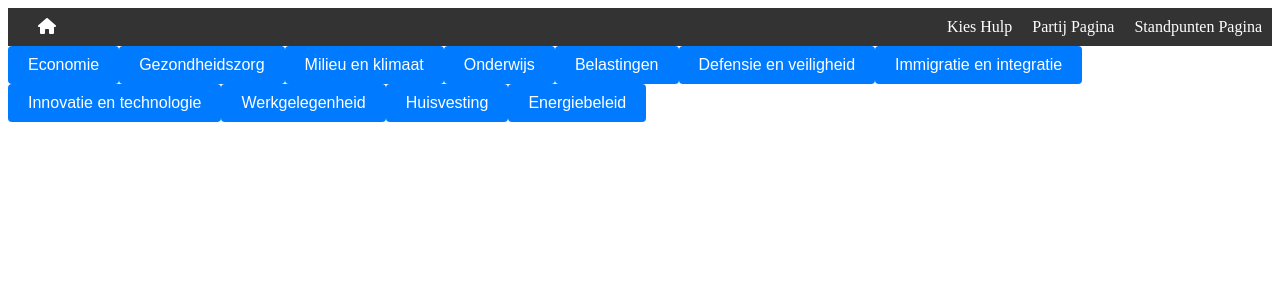
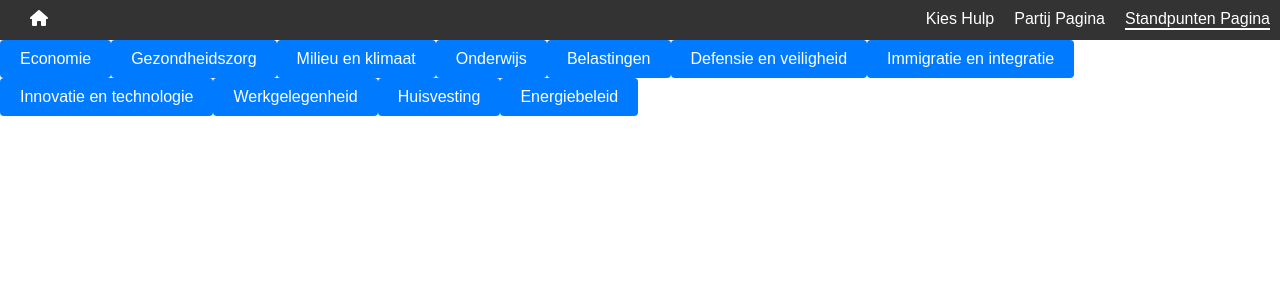
Before and after one commit to Haikotjo/Stemmen, a React (Create React App) app: page /standpunten-pagina in a window 1280 px wide. Shown: the top 300 px of the page. Built offline with nearby package versions, Linux system fonts and the light colour scheme.

Commit message:
mixins, reset en Navlinks gemaakt

```diff
--- a/src/App.js
+++ b/src/App.js
@@ -1,5 +1,6 @@
 import React from 'react';
 import AppRoutes from './routes/Routes';
+import './styles/globals.scss';
 
 function App() {
     return (
--- a/src/Components/NavBar/NavBar.js
+++ b/src/Components/NavBar/NavBar.js
@@ -1,22 +1,41 @@
 import React from 'react';
-import { Link } from 'react-router-dom';
+import { NavLink } from 'react-router-dom';
 import styles from './NavBar.module.scss';
 import { FontAwesomeIcon } from '@fortawesome/react-fontawesome';
 import { faHome } from '@fortawesome/free-solid-svg-icons';
 
 function NavBar() {
+    console.log(styles);
     return (
         <div className={styles.navbar}>
             <div className={styles.container}>
                 <div className={styles.icon}>
-                    <Link to="/">
+                    <NavLink to="/" exact>
                         <FontAwesomeIcon icon={faHome} color="white" />
-                    </Link>
+                    </NavLink>
                 </div>
                 <div className={styles.links}>
-                    <Link to="/kies-hulp">Kies Hulp</Link>
-                    <Link to="/partij-pagina">Partij Pagina</Link>
-                    <Link to="/standpunten-pagina">Standpunten Pagina</Link>
+                    <NavLink
+                        to="/kies-hulp"
+                        className={({ isActive }) => isActive ? `${styles.link} ${styles.active}` : styles.link}
+                    >
+                        Kies Hulp
+                    </NavLink>
+                    <NavLink
+                        to="/partij-pagina"
+                        className={({ isActive }) => isActive ? `${styles.link} ${styles.active}` : styles.link}
+                    >
+                        Partij Pagina
+                    </NavLink>
+
+                    <NavLink
+                        to="/standpunten-pagina"
+                        className={({ isActive }) => isActive ? `${styles.link} ${styles.active}` : styles.link}
+                    >
+                        Standpunten Pagina
+                    </NavLink>
+
+
                 </div>
             </div>
         </div>
--- a/src/Components/NavBar/NavBar.module.scss
+++ b/src/Components/NavBar/NavBar.module.scss
@@ -1,12 +1,11 @@
+@import '../../styles/globals';
+.active {
+  border-bottom: 2px solid white;
+}
 .navbar {
   width: 100%;
   background-color: #333;
   color: white;
-  a {
-    color: white; // kleur van de links
-    text-decoration: none; // verwijdert de onderstreping
-  }
-}
 
   .container {
     max-width: 1440px;
@@ -14,14 +13,19 @@
     display: flex;
     justify-content: space-between;
     padding: 10px;
-}
 
     .icon {
       margin-left: 20px;
-  color: white;
     }
 
     .links {
       display: flex;
       gap: 20px;
+
+      .link {
+        color: white;
+        text-decoration: none;
       }
+    }
+  }
+}
--- a/src/styles/globals.scss
+++ b/src/styles/globals.scss
@@ -0,0 +1,2 @@
+@import 'reset';
+@import 'mixins';
--- a/src/styles/mixins.scss
+++ b/src/styles/mixins.scss
@@ -0,0 +1,29 @@
+// Extra small screens (mobile phones)
+@media (max-width: 576px) {
+  /* Styles for extra small screens */
+}
+
+// Small screens (tablets in portrait mode)
+@media (min-width: 577px) and (max-width: 768px) {
+  /* Styles for small screens */
+}
+
+// Medium screens (tablets in landscape mode and small laptops)
+@media (min-width: 769px) and (max-width: 992px) {
+  /* Styles for medium screens */
+}
+
+// Large screens (desktops and large laptops)
+@media (min-width: 993px) and (max-width: 1200px) {
+  /* Styles for large screens */
+}
+
+// Extra large screens (larger desktop screens)
+@media (min-width: 1201px) {
+  /* Styles for extra large screens */
+}
+
+// container width
+@mixin max-container-width {
+  max-width: 1440px;
+}
--- /dev/null
+++ b/src/styles/reset.scss
@@ -0,0 +1,43 @@
+// _reset.scss
+
+/* Box sizing rules */
+html {
+  box-sizing: border-box;
+}
+
+*, *::before, *::after {
+  box-sizing: inherit;
+}
+
+/* Remove default margin and padding */
+body, h1, h2, h3, h4, h5, h6, p, ul, ol, li, figure, figcaption, blockquote, dl, dd {
+  margin: 0;
+  padding: 0;
+}
+
+/* Set default font family and size */
+body {
+  font-family: Arial, sans-serif;
+  font-size: 16px;
+}
+
+/* Remove list styles (bullet points and numbers) */
+ul, ol {
+  list-style: none;
+}
+
+/* Remove underlines from links */
+a {
+  text-decoration: none;
+}
+
+/* Remove outline on focus */
+a:focus, button:focus {
+  outline: none;
+}
+
+/* Make images responsive */
+img {
+  max-width: 100%;
+  height: auto;
+}
```
Lines whose indentation alone changed are shown as unchanged.
